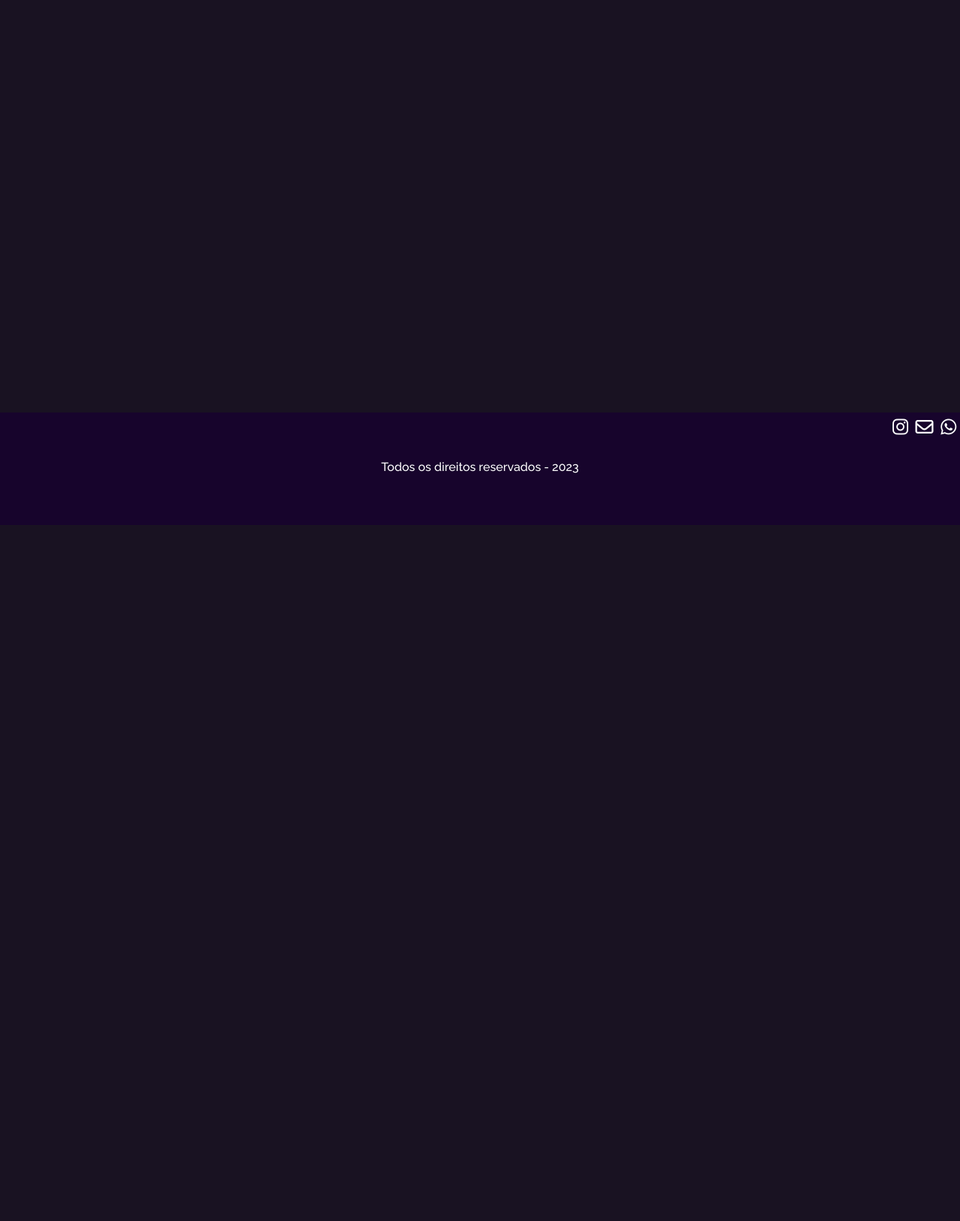
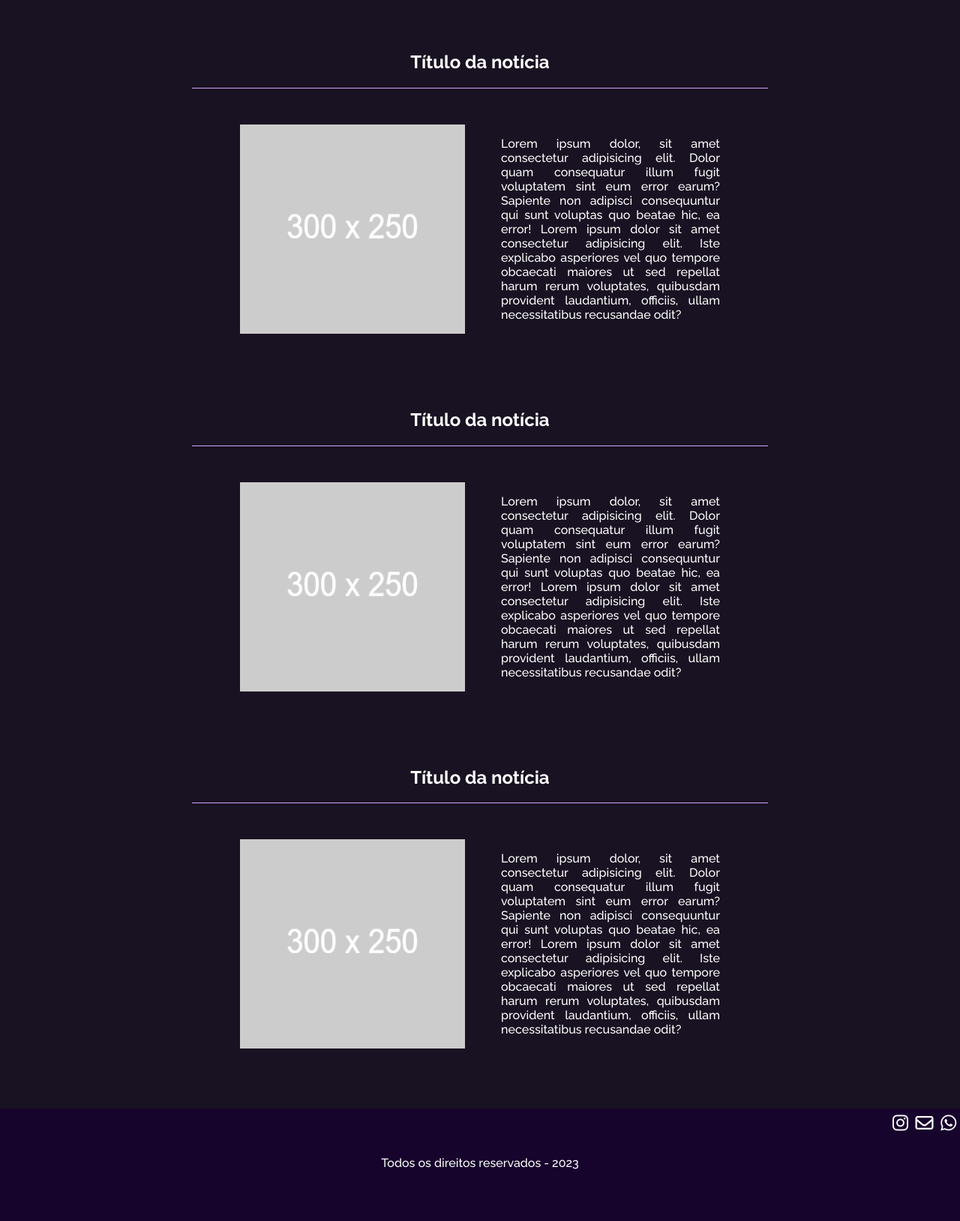
Before and after one commit to lindaiely/sistema-casi, a PHP site: page /noticias.php in a window 1280 px wide. Shown: the part 100-1728 px from the top of the page at 75% size. Before the commit the page ends 800 px from the top, so only its background shows below. Run offline with PHP 8.4, Linux system fonts and the light colour scheme.

Commit message:
tela de noticias

```diff
--- a/css/style.css
+++ b/css/style.css
@@ -38,8 +38,14 @@ h1{
     padding: 1.5rem;
     border-bottom: 1px solid #CDA4FC;
 }
-#titulo-not{
-    text-align: center;
+div #titulo-not{
+    width: 60%;
+    margin: auto;
+    display: flex;
+    align-items: center;
+    justify-content: center;
+    margin-bottom: 3rem;
+    border-bottom: 1px solid #CDA4FC;
 }
 .w-50 p{
     width: 70%;
@@ -82,19 +88,19 @@ h1{
     grid-area: conteudo;
     background-color: #191222;
 }
-/*
 .noticia{
-    display: flex;
-    align-items: center;
-    justify-content: center;
-} */
-/*
+    margin: 3rem 0 5rem 0;
+}
 .noticia-class{
     display: flex;
     margin: auto;
-    float: left;
     width: calc(100% / 2);
-}*/
+}
+.noticia-class p{
+    text-align: justify;
+    padding: 0 0 0 3rem;
+    color: #fff;
+}
 .eventos{
     width: 60%;
     margin: 3rem auto 6rem auto;
--- a/index.php
+++ b/index.php
@@ -6,13 +6,13 @@
             <div class="w-50">
                 <h1 id="titulo">Título da noticia</h1>
                 <p>Lorem ipsum dolor sit amet consectetur adipisicing elit. Quam optio iste, ab dolores asperiores nostrum eligendi fugiat similique eos deserunt a adipisci ipsum! Beatae quasi facere animi! Voluptatibus, obcaecati atque. Lorem ipsum dolor sit, amet consectetur adipisicing elit. Consectetur alias rerum doloremque accusamus explicabo debitis ab unde provident esse et quisquam sapiente eveniet consequuntur totam, eum eaque nihil aspernatur excepturi!</p>
-                <a href="" id="button">Ver notícia</a>
+                <a href="noticias.php" id="button">Ver notícia</a>
                 <p id="detail"></p>
             </div>
             <div class="w-50">
                 <h1 id="titulo">Título da noticia</h1>
                 <p>Lorem ipsum dolor sit amet consectetur adipisicing elit. Quam optio iste, ab dolores asperiores nostrum eligendi fugiat similique eos deserunt a adipisci ipsum! Beatae quasi facere animi! Voluptatibus, obcaecati atque. Lorem ipsum dolor sit, amet consectetur adipisicing elit. Consectetur alias rerum doloremque accusamus explicabo debitis ab unde provident esse et quisquam sapiente eveniet consequuntur totam, eum eaque nihil aspernatur excepturi!</p>
-                <a href="" id="button">Ver notícia</a>
+                <a href="noticias.php" id="button">Ver notícia</a>
                 <p id="detail"></p>
             </div>
 
--- a/noticias.php
+++ b/noticias.php
@@ -1,13 +1,31 @@
 <?php require_once "components/topo.php" ?>
 
-<!-----
     <div class="noticia">
-    <h1 id="titulo-not">Título da notícia</h1>
+        <div id="titulo-not">
+            <h1>Título da notícia</h1>
+        </div>
         <div class="noticia-class">
             <img src="img/img-teste.png" alt="">
             <p>Lorem ipsum dolor, sit amet consectetur adipisicing elit. Dolor quam consequatur illum fugit voluptatem sint eum error earum? Sapiente non adipisci consequuntur qui sunt voluptas quo beatae hic, ea error! Lorem ipsum dolor sit amet consectetur adipisicing elit. Iste explicabo asperiores vel quo tempore obcaecati maiores ut sed repellat harum rerum voluptates, quibusdam provident laudantium, officiis, ullam necessitatibus recusandae odit?</p>
         </div>
     </div>
-    ---->
+    <div class="noticia">
+        <div id="titulo-not">
+            <h1>Título da notícia</h1>
+        </div>
+        <div class="noticia-class">
+            <img src="img/img-teste.png" alt="">
+            <p>Lorem ipsum dolor, sit amet consectetur adipisicing elit. Dolor quam consequatur illum fugit voluptatem sint eum error earum? Sapiente non adipisci consequuntur qui sunt voluptas quo beatae hic, ea error! Lorem ipsum dolor sit amet consectetur adipisicing elit. Iste explicabo asperiores vel quo tempore obcaecati maiores ut sed repellat harum rerum voluptates, quibusdam provident laudantium, officiis, ullam necessitatibus recusandae odit?</p>
+        </div>
+    </div>
+    <div class="noticia">
+        <div id="titulo-not">
+            <h1>Título da notícia</h1>
+        </div>
+        <div class="noticia-class">
+            <img src="img/img-teste.png" alt="">
+            <p>Lorem ipsum dolor, sit amet consectetur adipisicing elit. Dolor quam consequatur illum fugit voluptatem sint eum error earum? Sapiente non adipisci consequuntur qui sunt voluptas quo beatae hic, ea error! Lorem ipsum dolor sit amet consectetur adipisicing elit. Iste explicabo asperiores vel quo tempore obcaecati maiores ut sed repellat harum rerum voluptates, quibusdam provident laudantium, officiis, ullam necessitatibus recusandae odit?</p>
+        </div>
+    </div>
 
 <?php require_once "components/rodape.php" ?>
```
